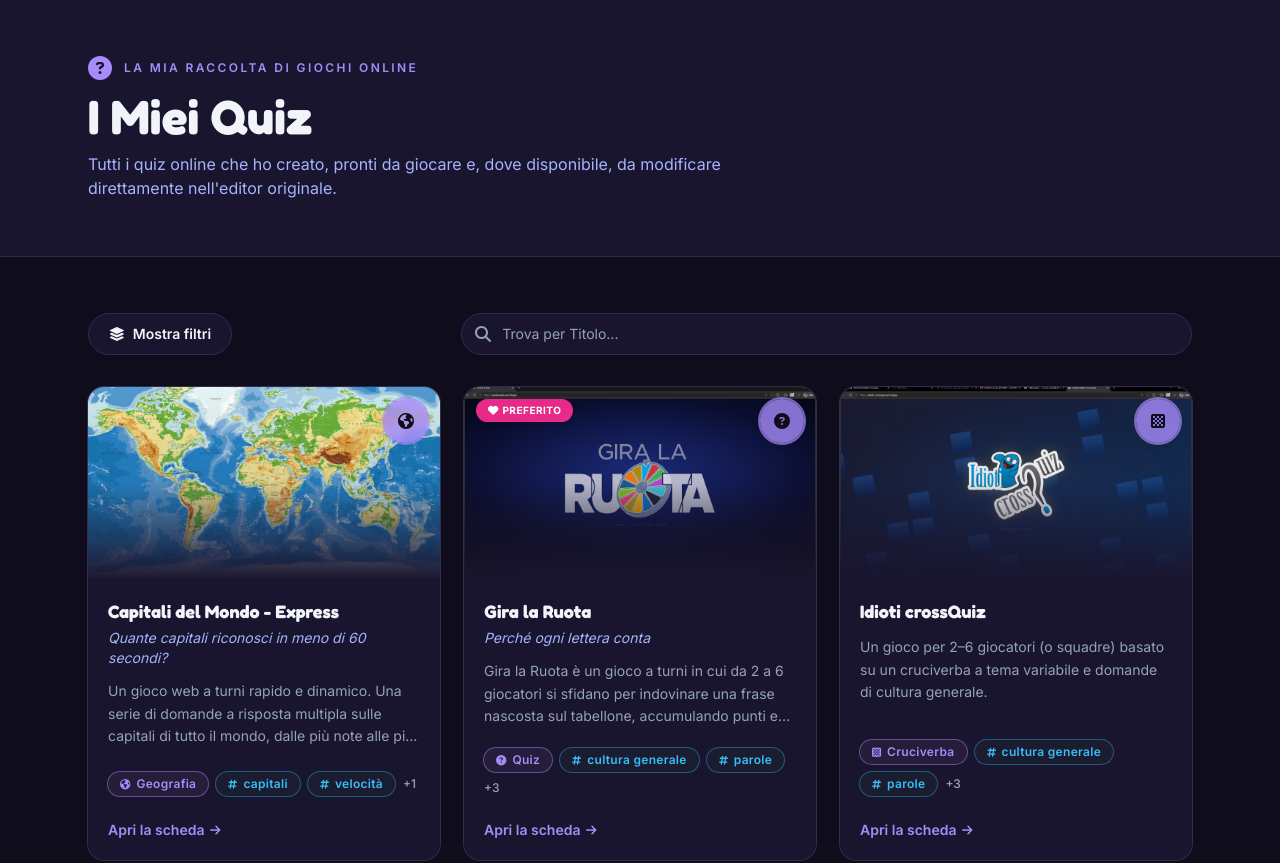
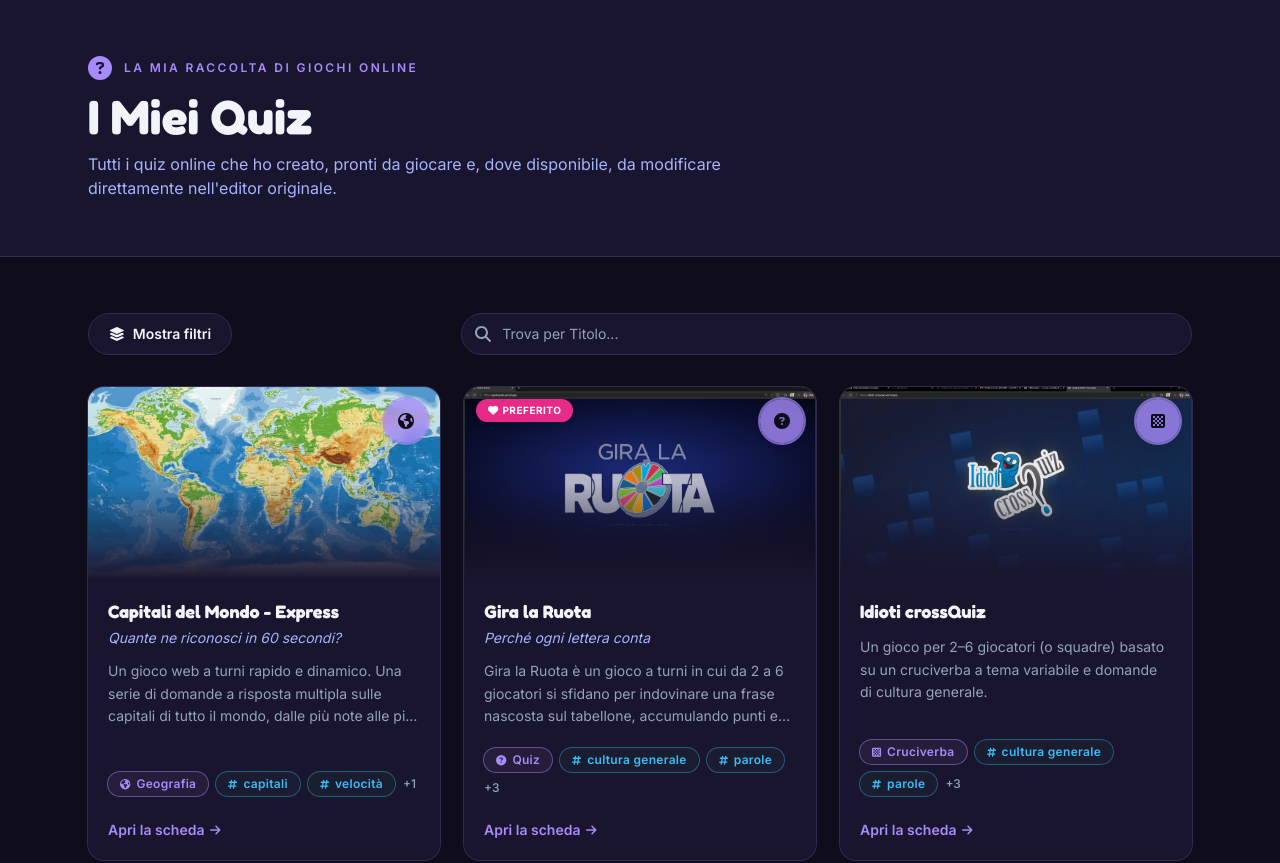
Before and after one commit to ImVinzzzz/myquiz, a React (Vite) app: page / in a window 1280 px wide. Shown: the top 863 px of the page. Built offline with nearby package versions, Linux system fonts and the light colour scheme.

Commit message:
Update quizzes.ts

```diff
--- a/src/data/quizzes.ts
+++ b/src/data/quizzes.ts
@@ -74,7 +74,7 @@ export const quizzes: Quiz[] = [
     id: 'capitali-del-mondo-express',
     slug: 'capitali-del-mondo-express',
     title: 'Capitali del Mondo - Express',
-    subtitle: 'Quante capitali riconosci in meno di 60 secondi?',
+    subtitle: 'Quante ne riconosci in 60 secondi?',
     coverImageUrl: '/images/capitali-del-mondo-express.jpg',
     genre: 'Geografia',
     tags: ['capitali', 'velocità', 'mappamondo'],
```
